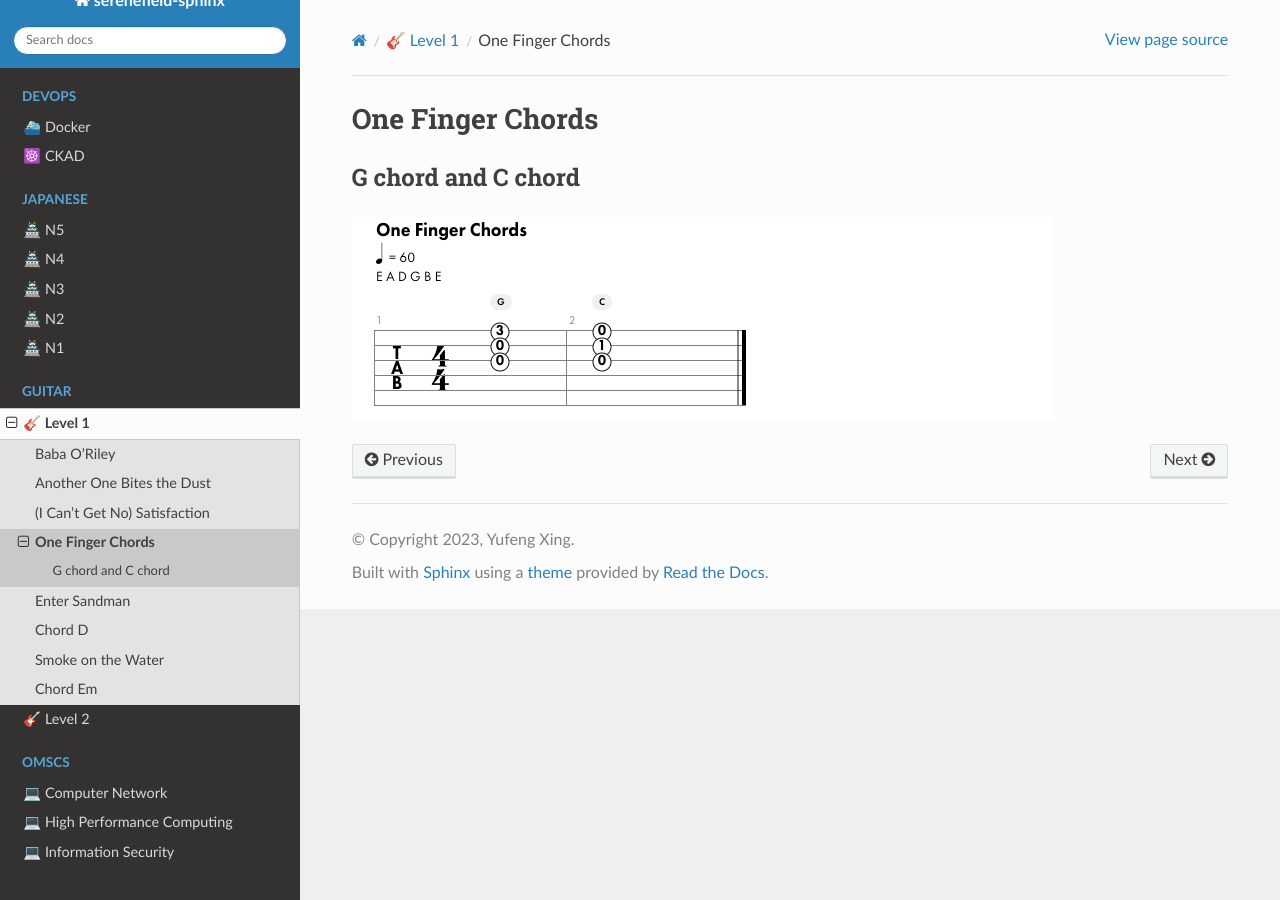
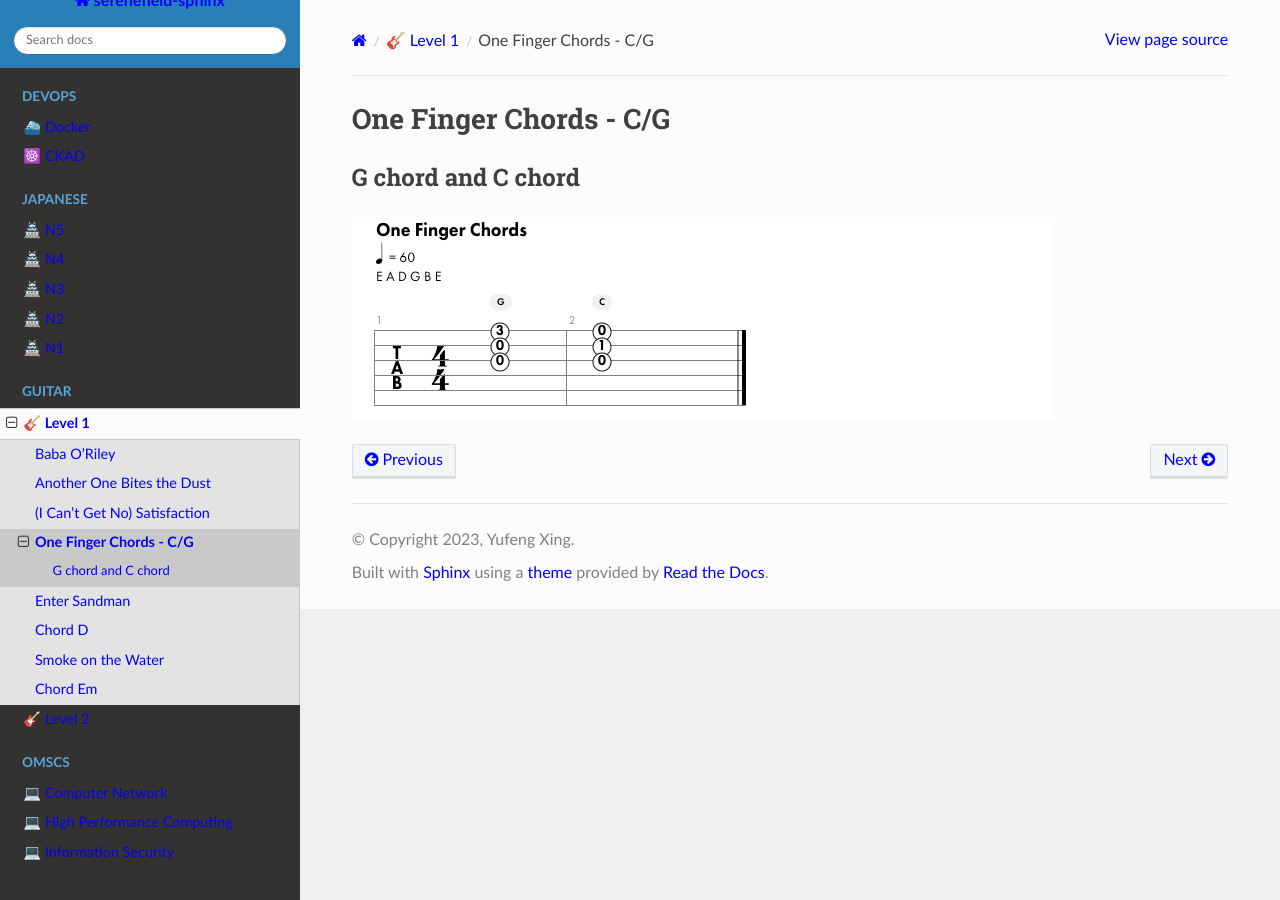
Before and after one commit to Serene-Field/sphinx-transit, a Sphinx documentation site: the page built from docs/Guitar/chordcg.md, in a window 1280 px wide. Built offline with Sphinx 7.4.7 and the Read the Docs theme 2.0.0, drawn with Linux system fonts in a browser that asks for light colours; pages that are not in the unit, such as notebooks, are missing from menus.

Commit message:
chore: keep blue for links

```diff
--- a/docs/Guitar/chordcg.md
+++ b/docs/Guitar/chordcg.md
@@ -1,4 +1,4 @@
-# One Finger Chords
+# One Finger Chords - C/G
 
 
 ## G chord and C chord
--- a/docs/_static/style.css
+++ b/docs/_static/style.css
@@ -1,3 +1,7 @@
 .wy-nav-content {
     max-width: 1200px !important;
 }
+
+a:link, a:visited {
+    color: blue !important;
+}
```
